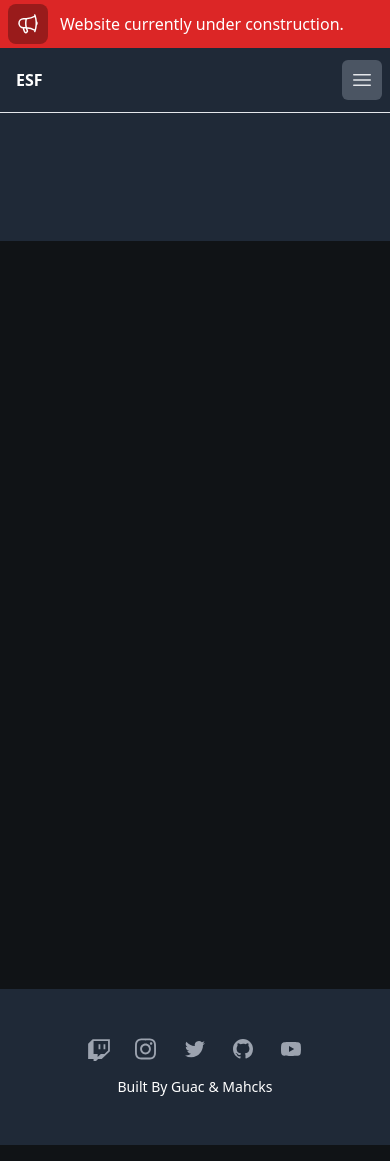
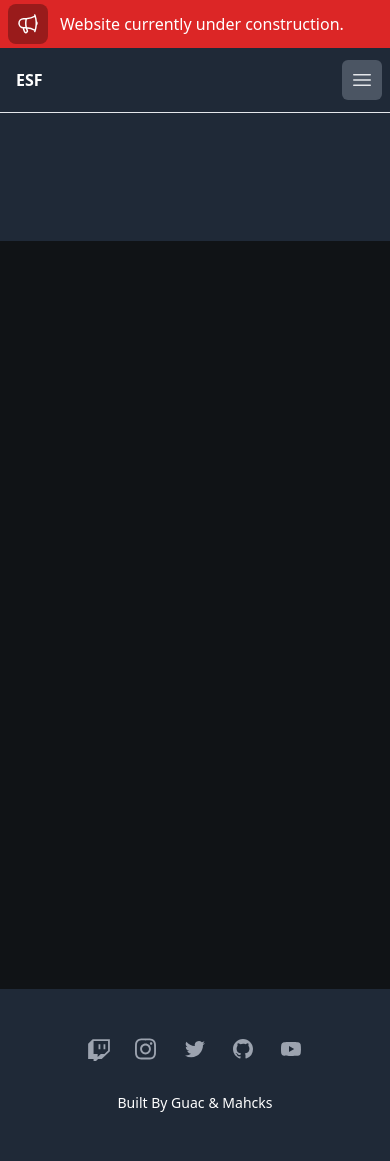
Before and after one commit to Esfands/esfand-community-site, a Next.js app: page /community/discordunban in a window 390 px wide. Built offline with nearby package versions, Linux system fonts and the light colour scheme.

Commit message:
restored mt-8 to credits when in mobile view

```diff
--- a/components/footer.tsx
+++ b/components/footer.tsx
@@ -75,7 +75,7 @@ export const Footer = () => {
             </a>
           ))}
         </div>
-        <div className="mt-4 md:order-1 md:mt-0 flex space-x-1 justify-center">
+        <div className="mt-8 md:order-1 md:mt-0 flex space-x-1 justify-center">
           <a href="https://twitter.com/GuacSenpai">
             <p className="text-center text-sm leading-5 font-medium text-white">
               Built By Guac
```
